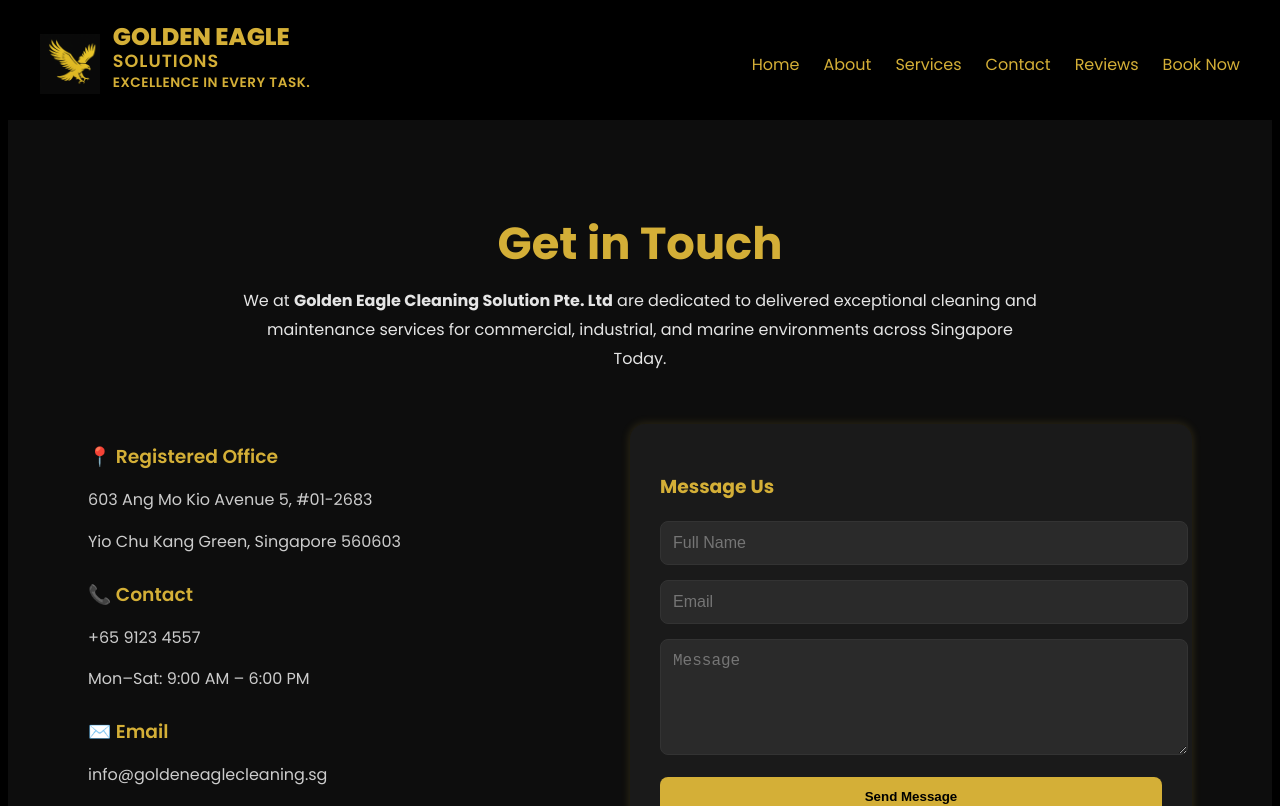
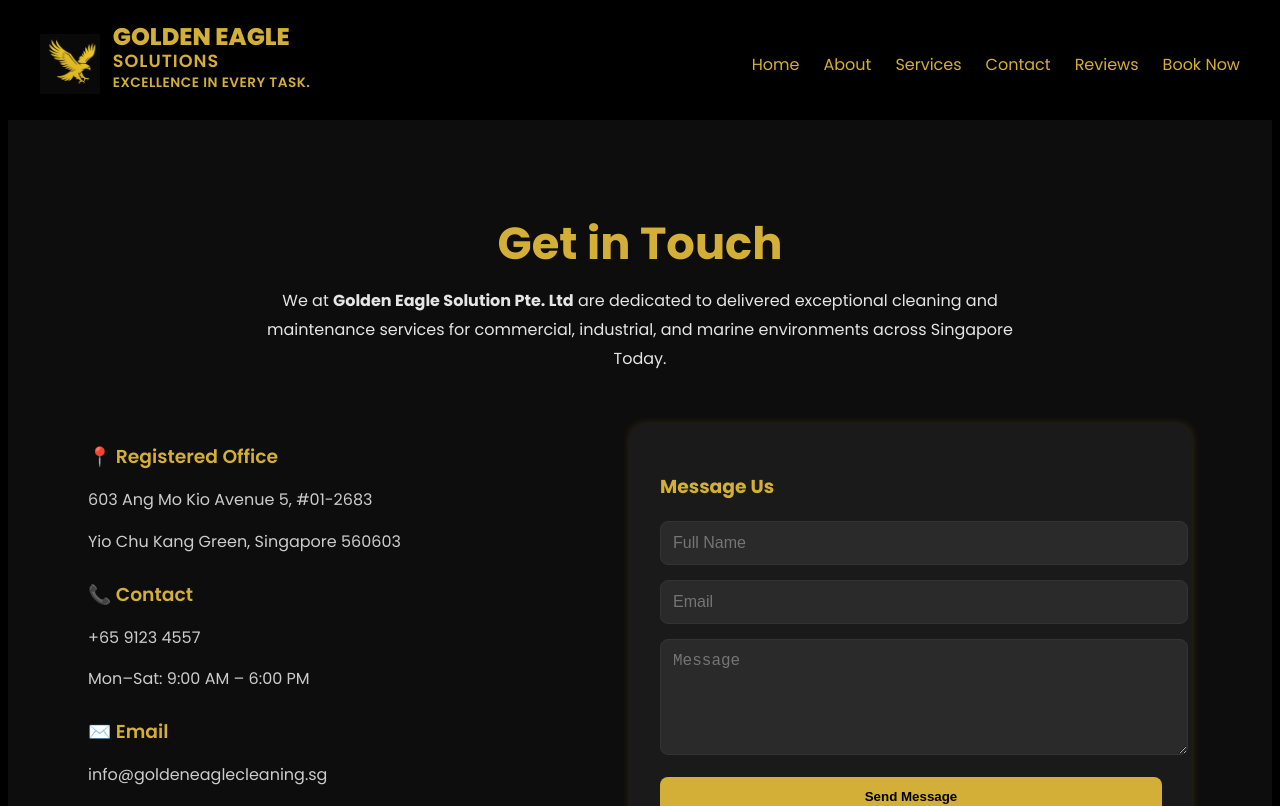
Before and after one commit to Ksharini780/Golden-Eagle, a React (Vite) app in the folder frontend/: page /contact in a window 1280 px wide. Shown: the top 806 px of the page. Built offline with nearby package versions, Linux system fonts and the light colour scheme.

Commit message:
contact para

```diff
--- a/frontend/src/pages/ContactUs.jsx
+++ b/frontend/src/pages/ContactUs.jsx
@@ -8,7 +8,7 @@
       <div className="contact-page">
         <h1 className="contact-title">Get in Touch</h1>
         <p className="contact-description">
-          We at <strong>Golden Eagle Cleaning Solution Pte. Ltd</strong> are
+          We at <strong>Golden Eagle  Solution Pte. Ltd</strong> are
           dedicated to delivered exceptional cleaning and maintenance services
           for commercial, industrial, and marine environments across Singapore
           Today.
```
